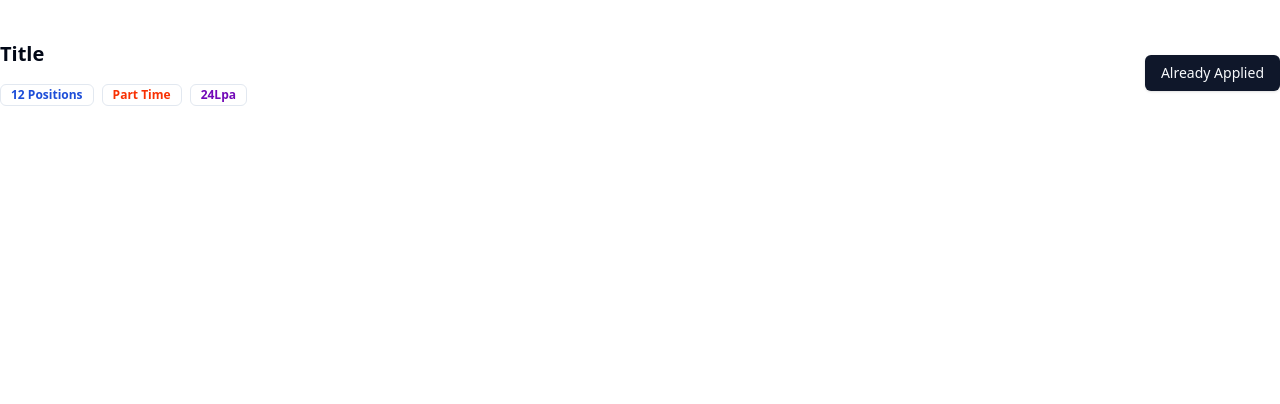
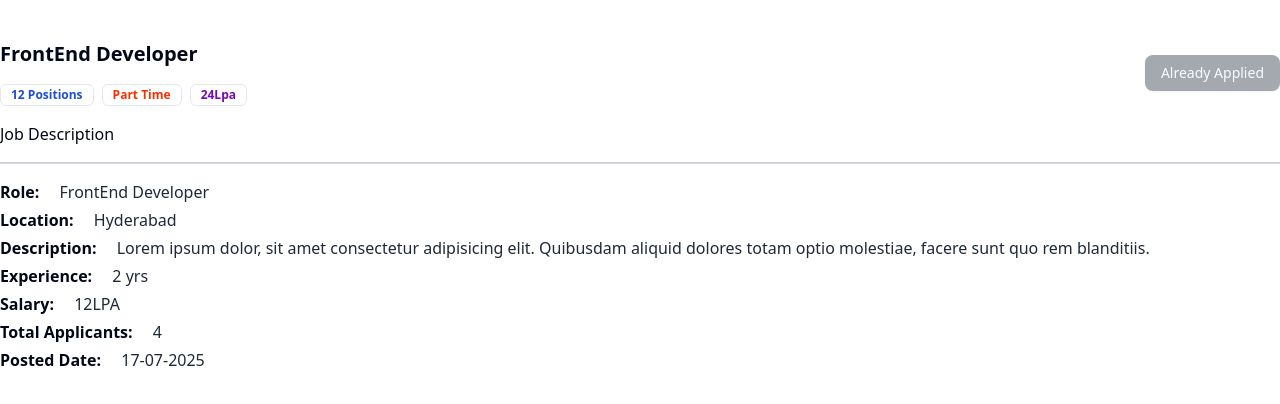
Before and after one commit to arnav1203/Job-Portal, a React (Vite) app in the folder client/: page /description/1 in a window 1280 px wide. Shown: the top 404 px of the page. Built offline with nearby package versions, Linux system fonts and the light colour scheme.

Commit message:
Job Description

```diff
--- a/client/src/components/JobDescription.jsx
+++ b/client/src/components/JobDescription.jsx
@@ -8,7 +8,7 @@ const JobDescription = () => {
     <div className="max-w-7xl mx-auto my-10">
       <div className="flex items-center justify-between">
         <div>
-          <h1 className="font-bold text-xl">Title</h1>
+          <h1 className="font-bold text-xl">FrontEnd Developer</h1>
           <div className="flex items-center gap-2 mt-4">
             <Badge className={"text-blue-700 font-bold"} variant={"ghost"}>
               12 Positions
@@ -21,7 +21,54 @@ const JobDescription = () => {
             </Badge>
           </div>
         </div>
-        <Button>{isApplied ? "Already Applied" : "Apply Now"}</Button>
+        <Button
+          disabled={isApplied}
+          className={`rounded-lg ${
+            isApplied
+              ? "bg-gray-600 cursor-not-allowed"
+              : "bg-[#7209b7] hover:bg-[#5f32ad]"
+          }`}
+        >
+          {isApplied ? "Already Applied" : "Apply Now"}
+        </Button>
+      </div>
+      <h1 className="border-b-2 border-b-gray-300 font-medium py-4">
+        Job Description
+      </h1>
+      <div className="my-4">
+        <h1 className="font-bold my-1">
+          Role:{" "}
+          <span className="pl-4 font-normal text-gray-800">
+            FrontEnd Developer
+          </span>
+        </h1>
+        <h1 className="font-bold my-1">
+          Location:{" "}
+          <span className="pl-4 font-normal text-gray-800">Hyderabad</span>
+        </h1>
+        <h1 className="font-bold my-1">
+          Description:{" "}
+          <span className="pl-4 font-normal text-gray-800">
+            Lorem ipsum dolor, sit amet consectetur adipisicing elit. Quibusdam
+            aliquid dolores totam optio molestiae, facere sunt quo rem
+            blanditiis.
+          </span>
+        </h1>
+        <h1 className="font-bold my-1">
+          Experience:{" "}
+          <span className="pl-4 font-normal text-gray-800">2 yrs</span>
+        </h1>
+        <h1 className="font-bold my-1">
+          Salary: <span className="pl-4 font-normal text-gray-800">12LPA</span>
+        </h1>
+        <h1 className="font-bold my-1">
+          Total Applicants:{" "}
+          <span className="pl-4 font-normal text-gray-800">4</span>
+        </h1>
+        <h1 className="font-bold my-1">
+          Posted Date:{" "}
+          <span className="pl-4 font-normal text-gray-800">17-07-2025</span>
+        </h1>
       </div>
     </div>
   );
```
